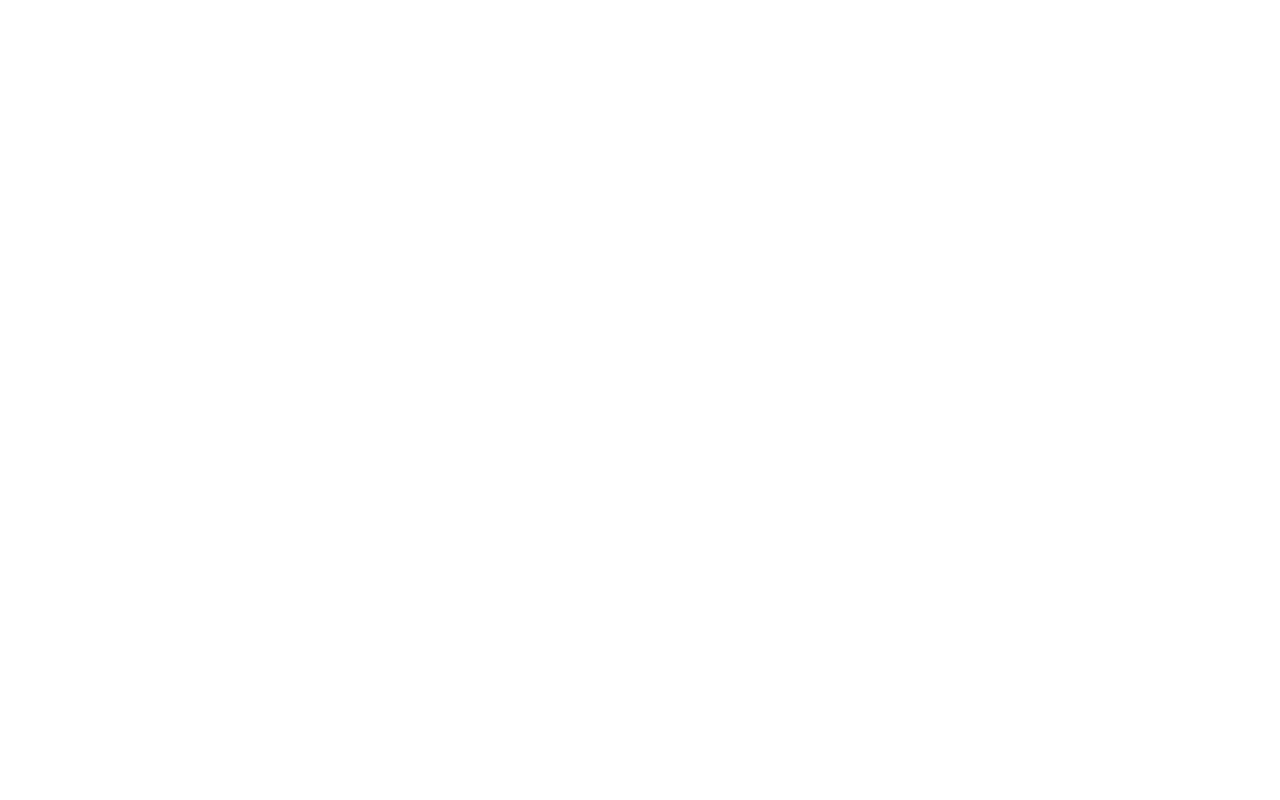
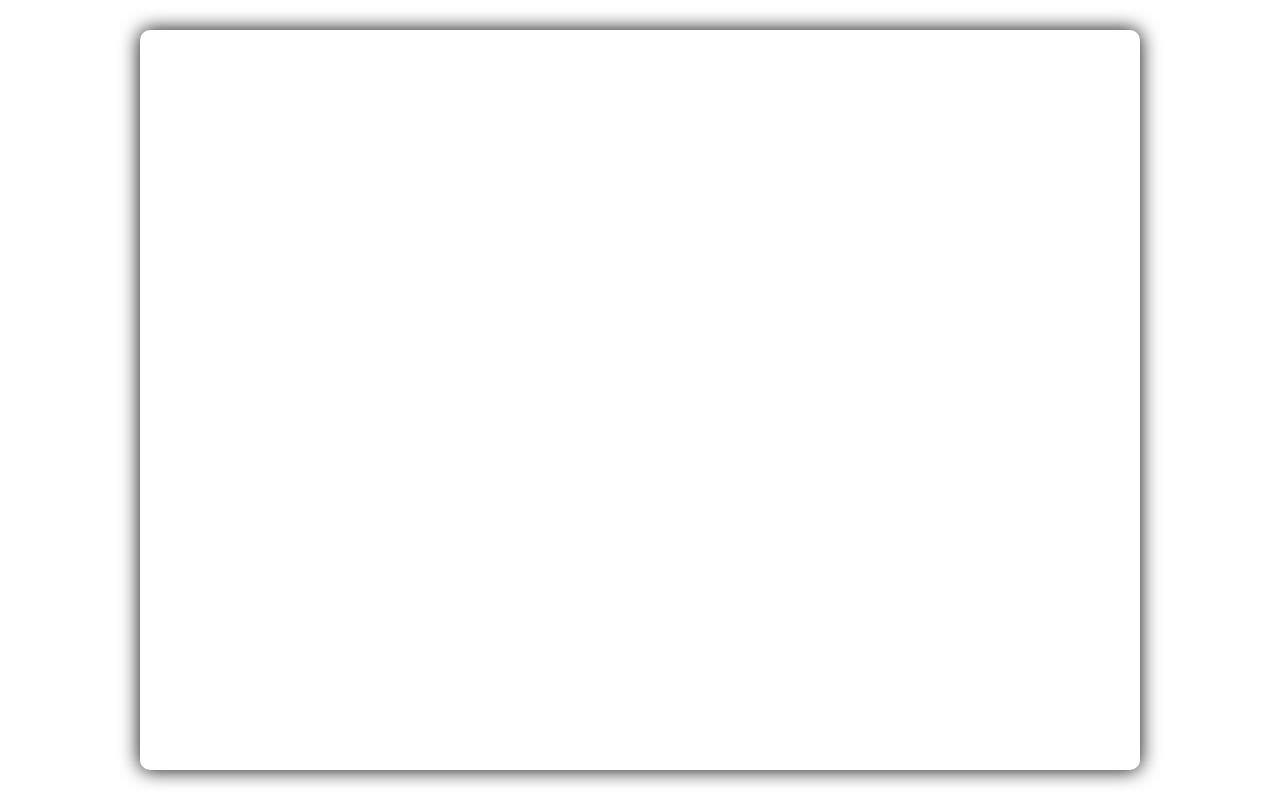
Before and after one commit to A-Navaslauski/cssMemSlider, a plain HTML site: page cssMemSlider/index.html in a window 1280 px wide. Drawn offline with Linux system fonts and the light colour scheme.

Commit message:
feat: add btns (Sat, May 14, 2022 12:27:22)

```diff
--- a/cssMemSlider/index.html
+++ b/cssMemSlider/index.html
@@ -9,6 +9,14 @@
 </head>
 
 <body>
+    <main class="main">
+        <div class="container">
+            <input class="radio-btn" type="radio" name="slider" id="slider-1" checked></input>
+            <input class="radio-btn" type="radio" name="slider" id="slider-2"></input>
+            <input class="radio-btn" type="radio" name="slider" id="slider-3"></input>
+            <input class="radio-btn" type="radio" name="slider" id="slider-4"></input>
 
+        </div>
+    </main>
 </body>
 </html>
--- a/cssMemSlider/style.css
+++ b/cssMemSlider/style.css
@@ -1,10 +1,35 @@
-*{
+* {
     box-sizing: border-box;
+    margin: 0;
+    padding: 0;
 }
 
-body{
-    margin: 0;
-    padding: 0;
+body {
+    width: 100vw;
+    height: 100vh;
+    font-size: 0.625rem;
+}
+
+.main {
+    display: flex;
+    width: 100vw;
+    height: 100vh;
+    padding: 3em;
+    justify-content: center;
+}
+
+.container {
+    display: flex;
+    flex-direction: column;
     width: 100%;
-    height: 100%;
+    max-width: 100em;
+    padding: 1em;
+    box-shadow: 0 0 2em black;
+    border-radius: 1em;
 }
+
+.radio-btn {
+    visibility: hidden;
+    width: 0;
+    height: 0;
+}
```
